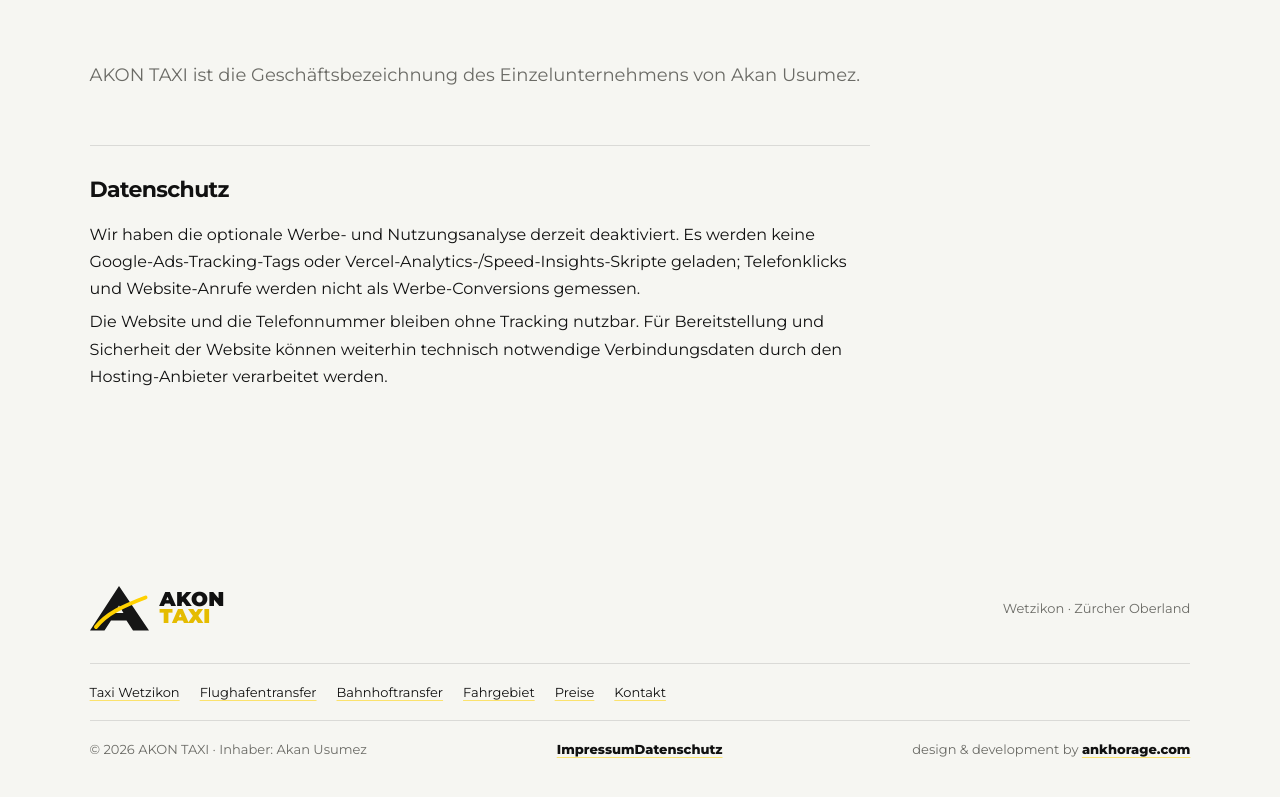
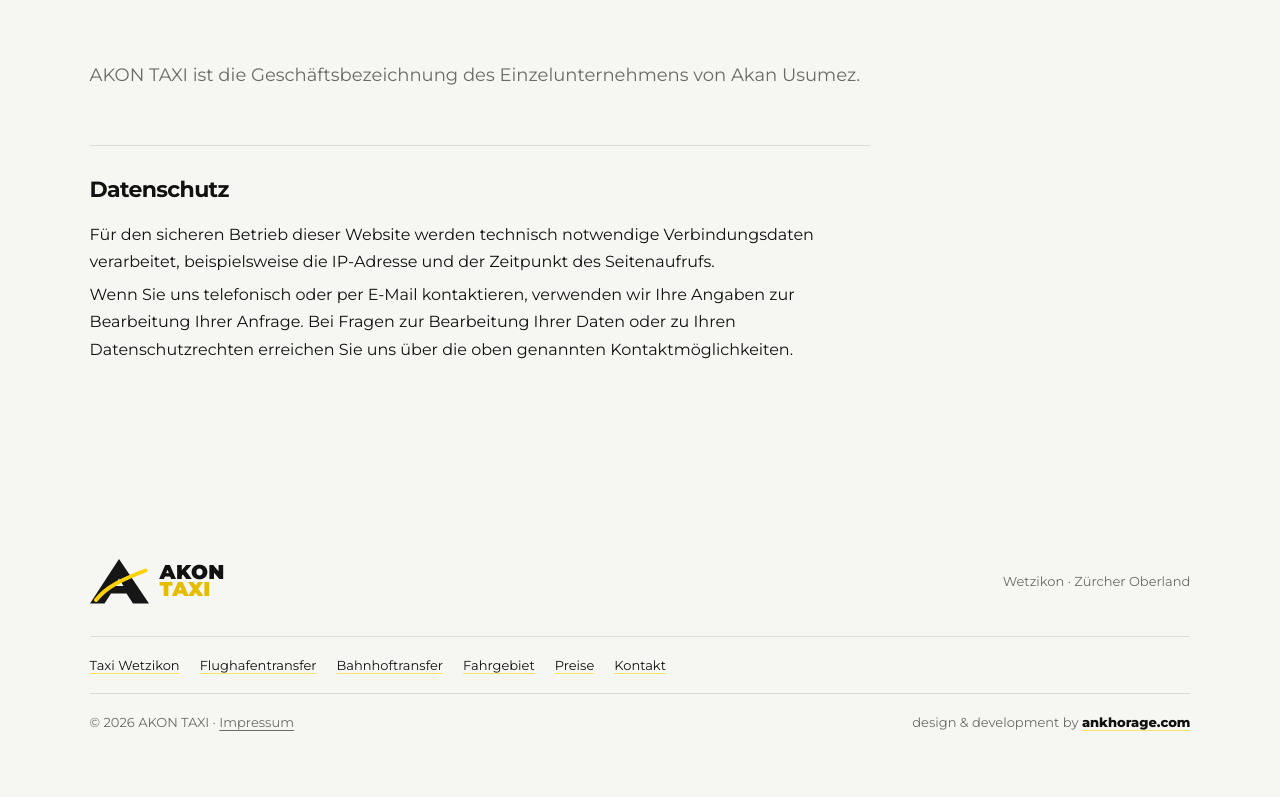
Before and after one commit to ankhorage/ch-akontaxi, a Next.js app: page /impressum in a window 1280 px wide. Shown: the part 894-1691 px from the top of the page. Built offline with nearby package versions, Linux system fonts and the light colour scheme.

Commit message:
fix(footer): simplify imprint link and privacy text
Closes #42.

Align the legal footer as a single understated copyright/imprint line and keep the privacy notice factual without advertising disabled tracking.

```diff
--- a/src/app/globals.css
+++ b/src/app/globals.css
@@ -511,11 +511,17 @@ a {
 }
 
 .site-footer__bottom {
-  align-items: center;
+  align-items: baseline;
   border-top: 1px solid var(--line);
   display: flex;
+  flex-wrap: wrap;
+  gap: 12px 24px;
   justify-content: space-between;
   padding-top: 20px;
+}
+
+.site-footer__legal {
+  margin: 0;
 }
 
 .site-footer__credit {
@@ -523,11 +529,16 @@ a {
 }
 
 .site-footer__legal a {
+  color: inherit;
+  font-weight: inherit;
+  text-decoration: underline;
+  text-decoration-color: currentColor;
+  text-decoration-thickness: 1px;
+  text-underline-offset: 3px;
+}
+
+.site-footer__legal a:hover {
   color: var(--ink);
-  font-weight: 750;
-  text-decoration: underline;
-  text-decoration-color: color-mix(in srgb, var(--yellow) 55%, transparent);
-  text-underline-offset: 3px;
 }
 
 .consent-manager {
--- a/src/features/home/SiteFooter.tsx
+++ b/src/features/home/SiteFooter.tsx
@@ -22,13 +22,9 @@ export function SiteFooter() {
         ))}
       </nav>
       <div className="site-footer__bottom">
-        <span>
-          © 2026 {BUSINESS.name} · Inhaber: {BUSINESS.legal.owner}
-        </span>
-        <nav className="site-footer__legal" aria-label="Rechtliche Informationen">
-          <Link href="/impressum">Impressum</Link>
-          <Link href="/impressum#datenschutz">Datenschutz</Link>
-        </nav>
+        <p className="site-footer__legal">
+          © 2026 {BUSINESS.name} · <Link href="/impressum">Impressum</Link>
+        </p>
         <p className="site-footer__credit">
           {'design & development by '}
           <a href="https://ankhorage.com/" target="_blank" rel="noopener noreferrer">
--- a/src/features/legal/PrivacyNotice.tsx
+++ b/src/features/legal/PrivacyNotice.tsx
@@ -1,22 +1,25 @@
-/*** Describe only the tracking behavior of the deployed, explicitly configured build. */
+/*** Inform visitors about actual contact and website processing without advertising absent services. */
 export function PrivacyNotice() {
   const measurementEnabled = process.env.GOOGLE_ADS_MEASUREMENT_ENABLED === 'true';
 
   return (
     <section className="imprint-page__section" id="datenschutz" aria-labelledby="privacy-title">
       <h2 id="privacy-title">Datenschutz</h2>
+      <p>
+        Für den sicheren Betrieb dieser Website werden technisch notwendige Verbindungsdaten
+        verarbeitet, beispielsweise die IP-Adresse und der Zeitpunkt des Seitenaufrufs.
+      </p>
+      <p>
+        Wenn Sie uns telefonisch oder per E-Mail kontaktieren, verwenden wir Ihre Angaben zur
+        Bearbeitung Ihrer Anfrage. Bei Fragen zur Bearbeitung Ihrer Daten oder zu Ihren
+        Datenschutzrechten erreichen Sie uns über die oben genannten Kontaktmöglichkeiten.
+      </p>
       {measurementEnabled ? (
         <>
           <p>
-            Nur mit Ihrer Einwilligung laden wir Google Ads für Werbe- und Anrufmessung sowie Vercel
-            Analytics und Speed Insights für Nutzungsstatistiken. Dazu können Telefonklicks und
-            Anrufe über die Website gemessen werden. Das bedeutet nicht, dass jeder Klick ein
-            tatsächlich geführtes Gespräch oder eine Buchung ist.
-          </p>
-          <p>
-            Ohne Zustimmung laden wir diese optionalen Messdienste nicht. Die Telefonnummer
-            funktioniert unabhängig von Ihrer Entscheidung. Über «Datenschutz-Einstellungen» können
-            Sie Ihre Einwilligung jederzeit ändern oder widerrufen.
+            Mit Ihrer Einwilligung nutzen wir Google Ads zur Werbe- und Anrufmessung sowie Vercel
+            Analytics und Speed Insights zur Nutzungsanalyse. Sie können Ihre Auswahl jederzeit
+            unter «Datenschutz-Einstellungen» ändern oder widerrufen.
           </p>
           <p>
             Weitere Informationen zur Datenverarbeitung durch Google finden Sie in den{' '}
@@ -30,20 +33,7 @@ export function PrivacyNotice() {
             .
           </p>
         </>
-      ) : (
-        <>
-          <p>
-            Wir haben die optionale Werbe- und Nutzungsanalyse derzeit deaktiviert. Es werden keine
-            Google-Ads-Tracking-Tags oder Vercel-Analytics-/Speed-Insights-Skripte geladen;
-            Telefonklicks und Website-Anrufe werden nicht als Werbe-Conversions gemessen.
-          </p>
-          <p>
-            Die Website und die Telefonnummer bleiben ohne Tracking nutzbar. Für Bereitstellung und
-            Sicherheit der Website können weiterhin technisch notwendige Verbindungsdaten durch den
-            Hosting-Anbieter verarbeitet werden.
-          </p>
-        </>
-      )}
+      ) : null}
     </section>
   );
 }
```
Also changed, not shown: 1 other file (tests, documents, lock files or other folders).
